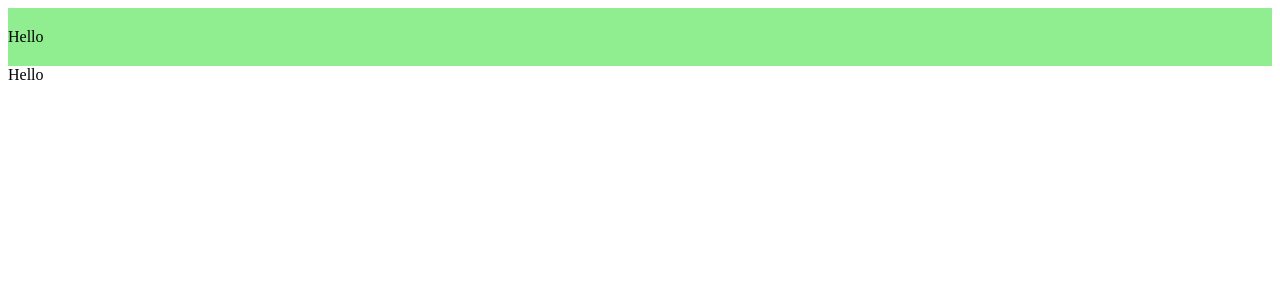
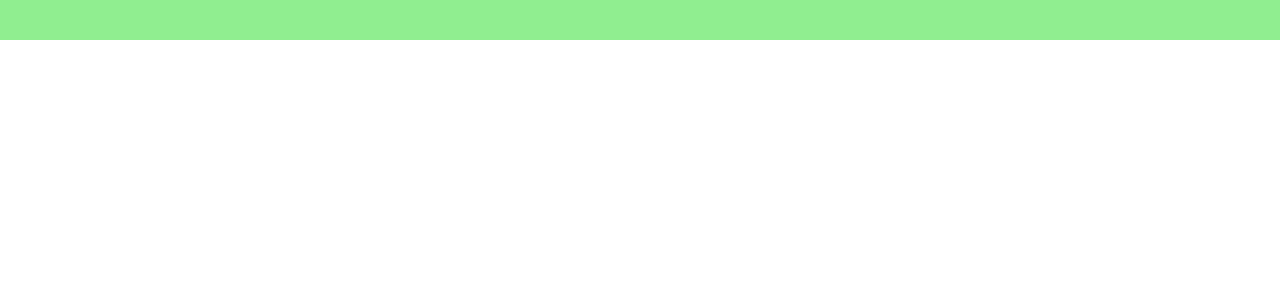
Before and after one commit to Oluwafemimicheal/Foodshore, a React (Vite) app: page / in a window 1280 px wide. Shown: the top 300 px of the page. Built offline with nearby package versions, Linux system fonts and the light colour scheme.

Commit message:
initial commit

```diff
--- /dev/null
+++ b/index.css
@@ -0,0 +1,27 @@
+* {
+    margin: 0;
+    padding: 0;
+    outline: none;
+    list-style: none;
+    text-decoration: none;
+}
+
+:root {
+    --primaryColor: 'lightgreen';
+    --secondaryColor: 'brown';
+    --blackColor: rgb(20, 20, 20);
+    --grayColor: rgb(158, 158, 158);
+}
+
+.flex {
+    display: flex;
+    align-items: center;
+}
+
+.jc {
+    justify-content: center;
+}
+
+.js {
+    justify-content: space-between;
+}
--- a/index.html
+++ b/index.html
@@ -6,6 +6,7 @@
     <link rel="icon" type="image/svg+xml" href="/vite.svg" />
     <meta name="viewport" content="width=device-width, initial-scale=1.0" />
     <title>FD</title>
+    <link rel="stylesheet" href="index.css">
 </head>
 
 <body>
--- a/projectFile/easyFood.jsx
+++ b/projectFile/easyFood.jsx
@@ -1,17 +1,12 @@
 import React from 'react';
-import styled from 'styled-components'
+import {Header} from '../src/component/style'
 
 
-const Header = styled.header`
-display: flex;
-background-color: lightgreen;
-padding: 20px 0;
-`
 const EasyFood = () => {
     return (
         <>
             <Header>
-                Hello
+
             </Header>
         </>
     );
--- a/src/component/App.jsx
+++ b/src/component/App.jsx
@@ -1,14 +1,10 @@
 import React from 'react'
 import EasyFood from '../../projectFile/easyFood'
-
-
-
 
 const  App = () =>{
   return (
    <>
    <EasyFood/>
-   Hello
    </>
   )
 }
--- /dev/null
+++ b/src/component/style.jsx
@@ -0,0 +1,12 @@
+import styled from 'styled-components'
+
+export const Header = styled.header`
+display: flex;
+background-color: lightgreen;
+padding: 20px 40px;
+`
+export const div = styled.div`
+display: 'flex';
+justify-content: center;
+align-items: center;
+`
```
Also changed, not shown: src/component/styled-components.jsx (deleted, +0 -10 lines).
